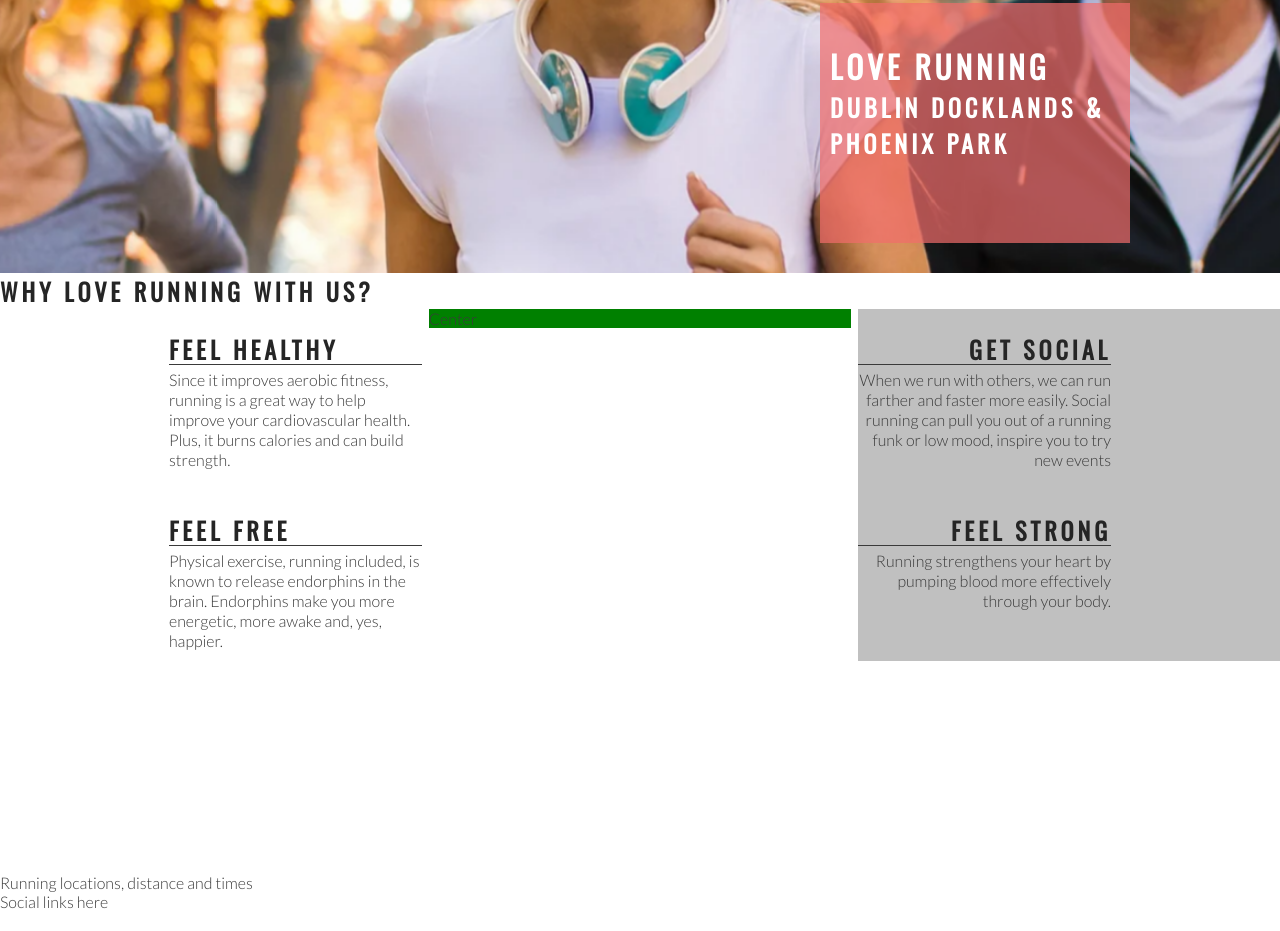
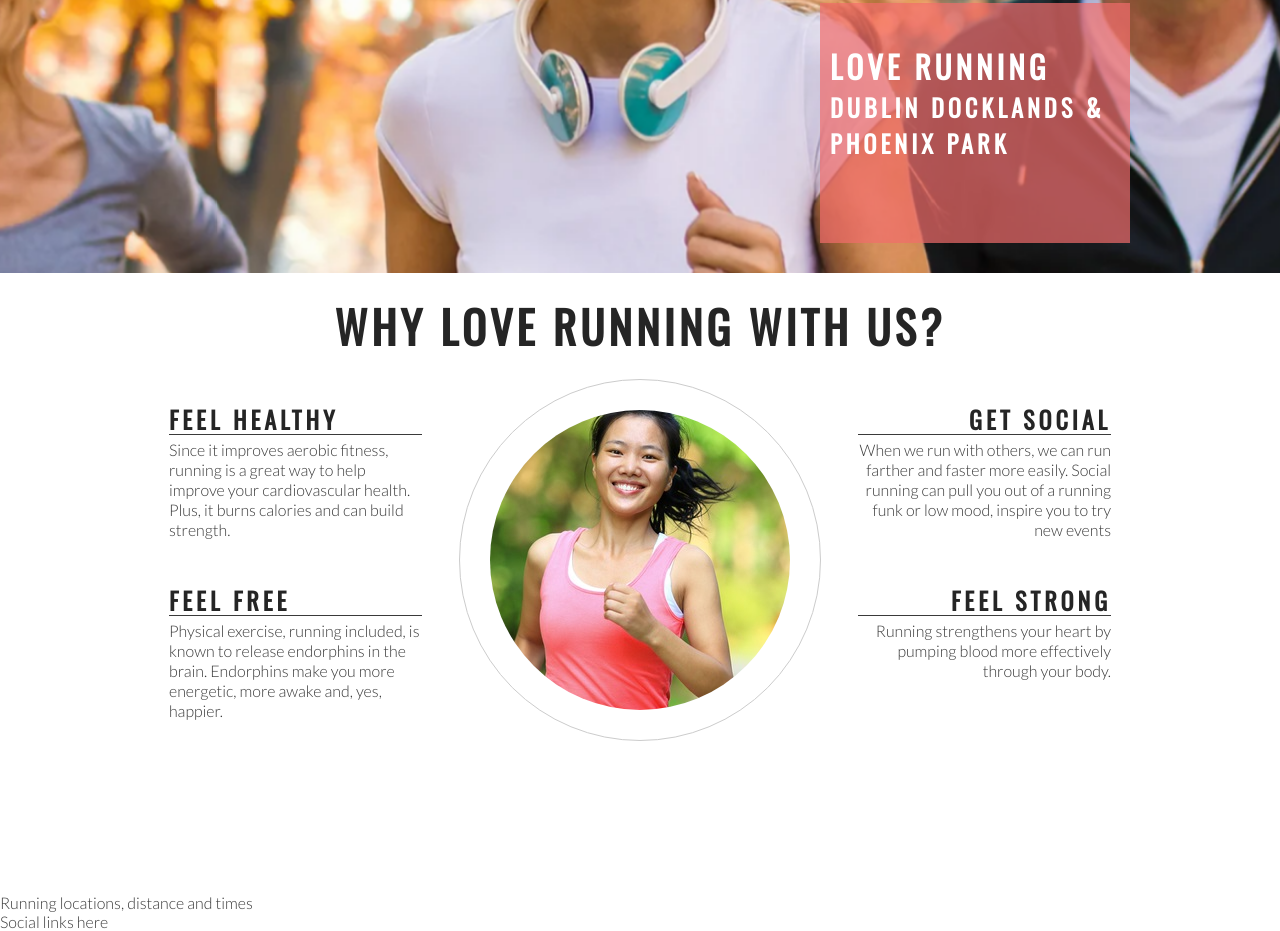
Before and after one commit to stephenbeese/Love-Running, a plain HTML site: page index.html in a window 1280 px wide. Shown: the part 402-1333 px from the top of the page. Drawn offline with nearby package versions, Linux system fonts and the light colour scheme.

Commit message:
Add club ethos central image and style into a circle

```diff
--- a/assets/css/style.css
+++ b/assets/css/style.css
@@ -128,13 +128,11 @@ h1, h2 {
     padding-top: 30px;
     width: 33%;
     float: right;
-    background-color: silver;
 }
 
 #center-about {
     width: 33%;
     margin: 0 auto;
-    background-color: green;
 }
 
 hr{
@@ -166,3 +164,26 @@ hr{
 .right-about-heading p {
     text-align: right;
 }
+
+#welcome {
+    text-align: center;
+    margin: 20px;
+    font-size: 280%;
+}
+
+#circle-container {
+    width: 300px;
+    height: 300px;
+    padding: 30px;
+    border-style: solid;
+    border-color: #ccc;
+    border-width: 1px;
+    border-radius: 50%;
+    margin: 0 auto;
+}
+
+#circle-cover-bg {
+    background: url('../images/ethos-center-image.jpeg') no-repeat center center;
+    height: 100%;
+    border-radius: 50%;
+}
--- a/index.html
+++ b/index.html
@@ -39,7 +39,7 @@
         </div>
     </section>
     <section id="club-ethos">
-        <h1>Why Love Running With Us?</h1>
+        <h2 id="welcome">Why Love Running With Us?</h2>
         <div id="left-about">
             <div class="left-about-heading">
                 <h2>Feel Healthy</h2>
@@ -72,7 +72,13 @@
                 </p>
             </div>
         </div>
-        <div id="center-about">Center</div>
+        <div id="center-about">
+            <div id="circle-container">
+                <div id="circle-cover-bg">
+
+                </div>
+            </div>
+        </div>
     </section>
     <section>
         Running locations, distance and times
```
Also changed, not shown: assets/images/ethos-center-image.jpeg (added).
